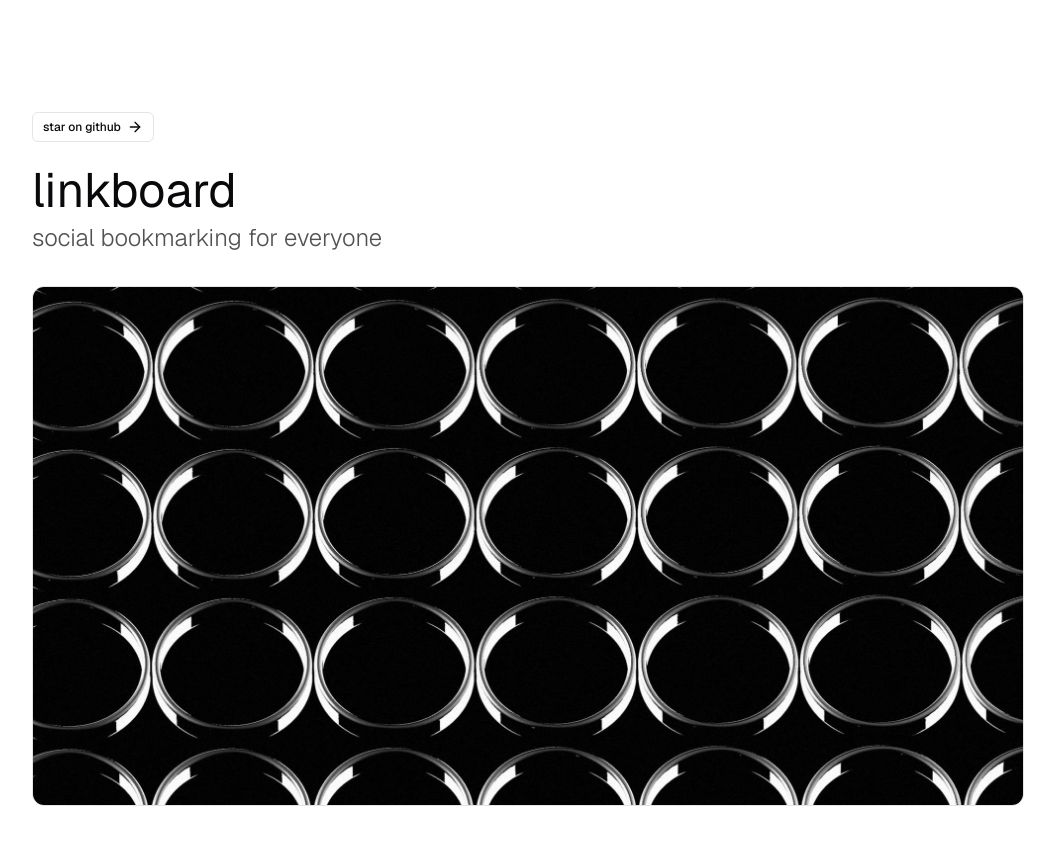
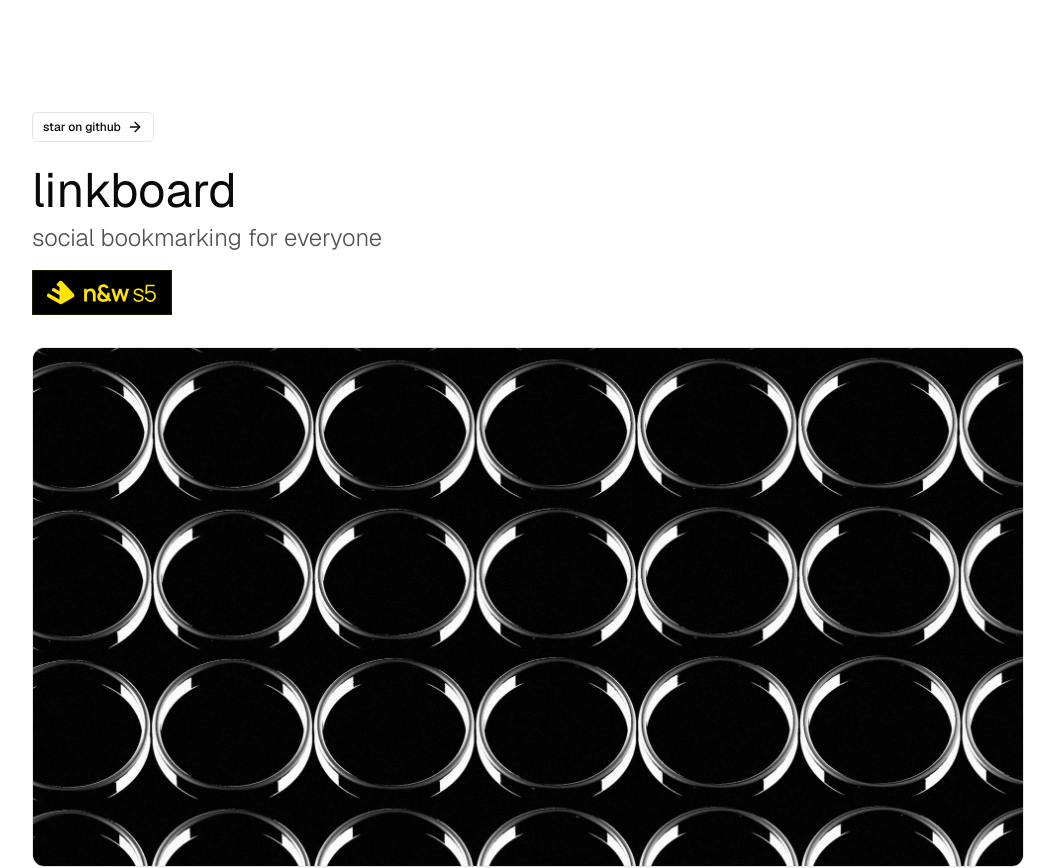
Before and after one commit to ephraimduncan/linkboard, a Next.js app: page / in a window 1280 px wide. Shown: the top 868 px of the page, without its empty margins (112-1167 px from the left). Built offline with nearby package versions, Linux system fonts and the light colour scheme.

Commit message:
chore: add badge

```diff
--- a/app/(main)/hero.tsx
+++ b/app/(main)/hero.tsx
@@ -26,6 +26,7 @@ export const Hero = () => {
           <h3 className="text-2xl font-light opacity-70">
             <Balancer>social bookmarking for everyone</Balancer>
           </h3>
+          <Image className="cursor-pointer bg-black mt-4" src="/gaudmire.svg" width={140} height={100} alt="n&w s5" />
           <div className="my-8 h-96 not-prose w-full overflow-hidden border rounded-lg md:rounded-xl md:h-[520px]">
             <Image
               className="h-full w-full object-cover object-bottom"
```
Also changed, not shown: app/globals.css (+15 -0 lines), public/gaudmire.svg (added).
